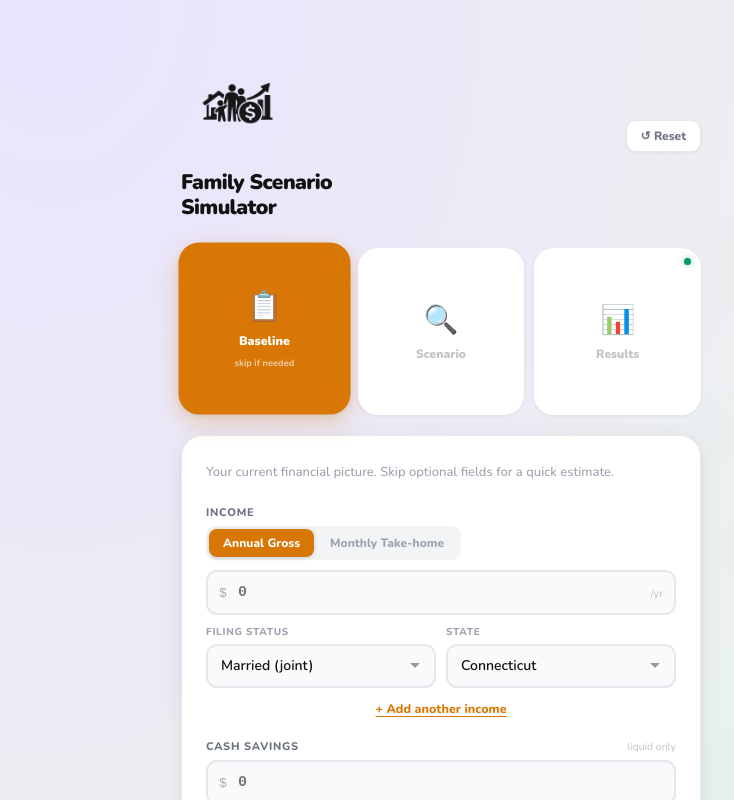
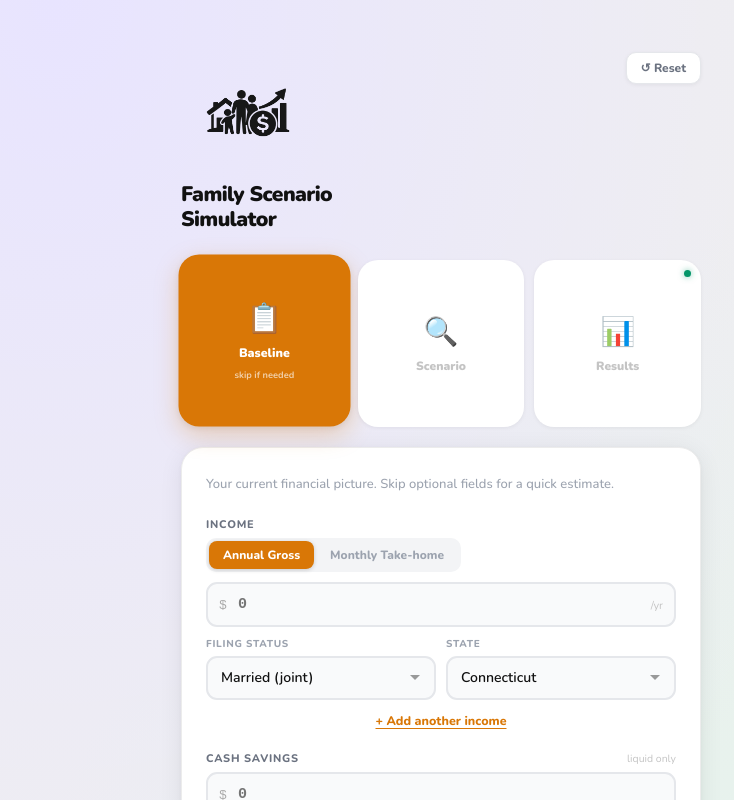
Before and after one commit to gsinclair93-apps/family-scenario-simulator, a React (Create React App) app: page / in a window 1280 px wide. Shown: the top 800 px of the page, without its empty margins (199-933 px from the left). Built offline with nearby package versions, Linux system fonts and the light colour scheme.

Commit message:
Update App.js

```diff
--- a/src/App.js
+++ b/src/App.js
@@ -1753,9 +1753,9 @@ export default function App() {
         color:"#111" }}>
         <div style={{ maxWidth:520,margin:"0 auto" }}>
           {/* Header */}
-          <div style={{ display:"flex",justifyContent:"space-between",alignItems:"center",marginBottom:28 }}>
-            <div style={{ display:"flex",flexDirection:"column",alignItems:"flex-start",gap:8 }}>
-              <img src="/logo-icon.png" alt="Can We Afford This?" style={{ width:110,height:110,objectFit:"contain" }} />
+          <div style={{ display:"flex",justifyContent:"space-between",alignItems:"flex-start",marginBottom:28 }}>
+            <div style={{ display:"flex",flexDirection:"column",alignItems:"flex-start",gap:0 }}>
+              <img src="/logo-icon.png" alt="Can We Afford This?" style={{ width:130,height:130,objectFit:"contain" }} />
               <h1 style={{ fontSize:21,fontWeight:900,color:"#111",letterSpacing:"-0.03em",lineHeight:1.2 }}>Family Scenario<br />Simulator</h1>
             </div>
             <button onClick={()=>{ setB(DEFAULT_B); setSc(DEFAULT_SC_CLEAN); setTab(0); }}
```
